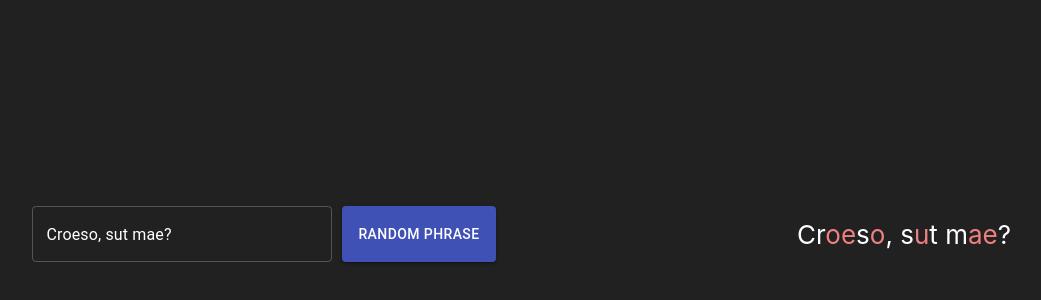
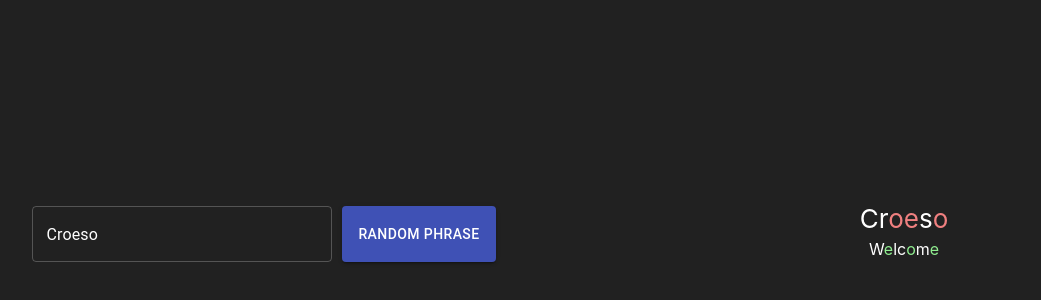
Before and after one commit to KeyanNamaghi/where-are-all-the-vowels, a React (Create React App) app: page / in a window 1280 px wide. Shown: the part 166-466 px from the top of the page, without its empty margins (56-1097 px from the left). Built offline with nearby package versions, Linux system fonts and the light colour scheme.

Commit message:
added english hardcoded translation with different stylings

```diff
--- a/src/App.css
+++ b/src/App.css
@@ -41,6 +41,16 @@
   width: 50%;
 }
 
+.highlighted {
+  display: flex;
+  flex-direction: column;
+  line-height: 30px;
+}
+
+.english {
+  font-size: 2vmin;
+}
+
 @media (max-width: 960px) {
   .Container {
     display: block;
@@ -61,6 +71,10 @@
   width: 50%;
 }
 
-.Vowel {
+.Vowel-true {
   color: lightcoral;
 }
+
+.Vowel-false {
+  color: lightgreen;
+}
--- a/src/App.js
+++ b/src/App.js
@@ -4,26 +4,30 @@ import TextField from "@material-ui/core/TextField";
 
 import "./App.css";
 
-const phrases = [
-  "Bore da",
-  "Prynhawn da",
-  "Noswaith dda",
-  "Nos da",
-  "Helô",
-  "Sut mae?",
-  "Croeso",
-  "Mae'n bwrw glaw"
-];
+const phrases = {
+  "Bore da": "Good morning",
+  "Prynhawn da": "Good afternoon",
+  "Noswaith dda": "Good evening",
+  "Nos da": "Good night",
+  Helô: "Hello",
+  "Sut mae?": "How are you?",
+  Croeso: "Welcome",
+  "Mae'n bwrw glaw": "It's raining"
+};
 
-const getHighlightedText = text => {
+const getHighlightedText = (text, isWelsh) => {
   // Split text on highlight term, include term itself into parts, ignore case
-  const vowels = ["a", "e", "i", "o", "ô", "u", "w", "y", "'"];
-  const parts = text.split(new RegExp(`(a|e|i|o|ô|u|w|y|')`, "gi"));
+  const vowels = isWelsh
+    ? ["a", "e", "i", "o", "ô", "u", "w", "y", "'"]
+    : ["a", "e", "i", "o", "u", "'"];
+  const parts = isWelsh
+    ? text.split(new RegExp(`(a|e|i|o|ô|u|w|y|')`, "gi"))
+    : text.split(new RegExp(`(a|e|i|o|u|')`, "gi"));
   return (
     <span>
       {parts.map(part =>
         vowels.includes(part.toLowerCase()) ? (
-          <span className="Vowel">{part}</span>
+          <span className={`Vowel-${isWelsh}`}>{part}</span>
         ) : (
           part
         )
@@ -32,18 +36,23 @@ const getHighlightedText = text => {
   );
 };
 
+var randomProperty = function() {
+  var keys = Object.keys(phrases);
+  return keys[(keys.length * Math.random()) << 0];
+};
+
 const randomisePhrase = (text, setText) => {
   let oldText = text;
   let newText = text;
   while (newText === oldText) {
-    newText = phrases[Math.floor(Math.random() * phrases.length)];
+    newText = randomProperty();
     console.log(newText);
   }
   setText(newText);
 };
 
 function App() {
-  const [text, setText] = useState("Croeso, sut mae?");
+  const [text, setText] = useState("Croeso");
   return (
     <div className="App">
       <header className="App-header">
@@ -66,7 +75,12 @@ function App() {
               </Button>
             </div>
           </div>
-          <div className="Section">{getHighlightedText(text)}</div>
+          <div className="Section highlighted">
+            {getHighlightedText(text, true)}
+            <span className="english">
+              {getHighlightedText(phrases[text] || "", false)}
+            </span>
+          </div>
         </div>
       </header>
     </div>
```
